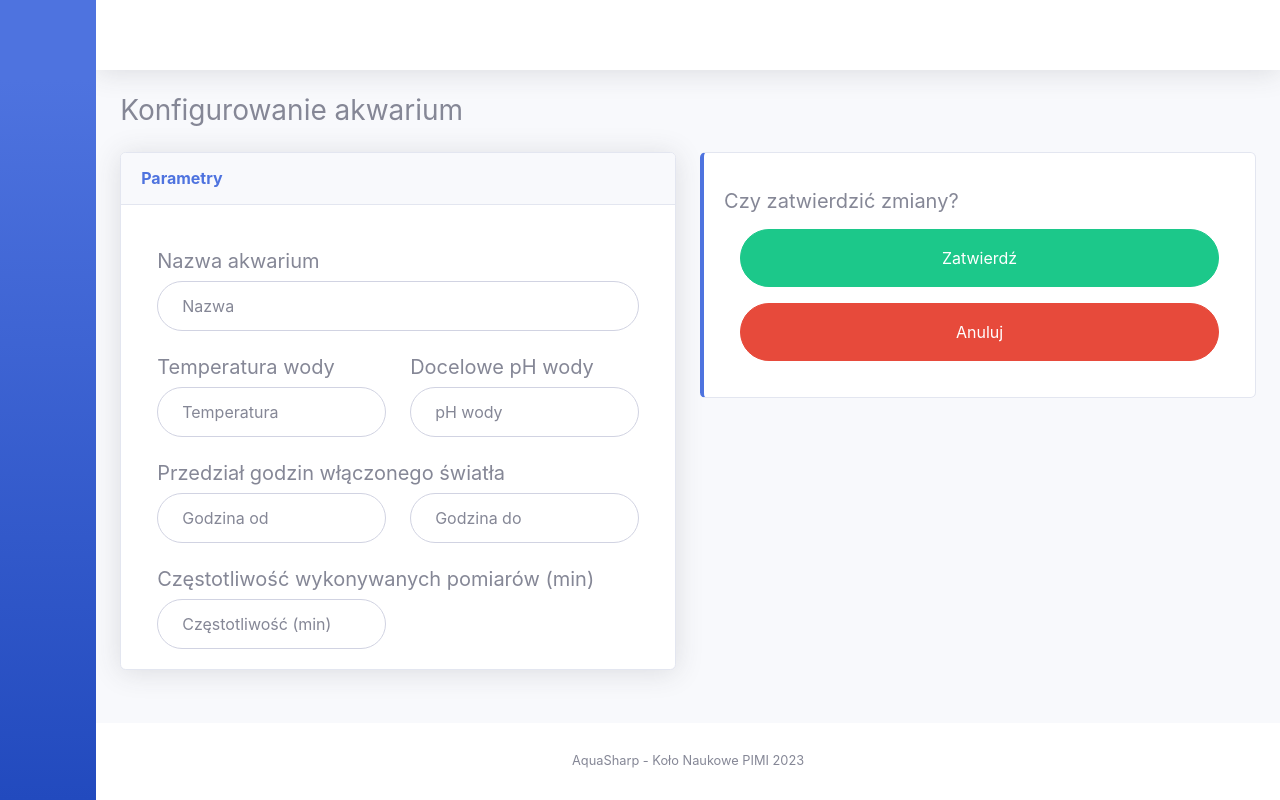
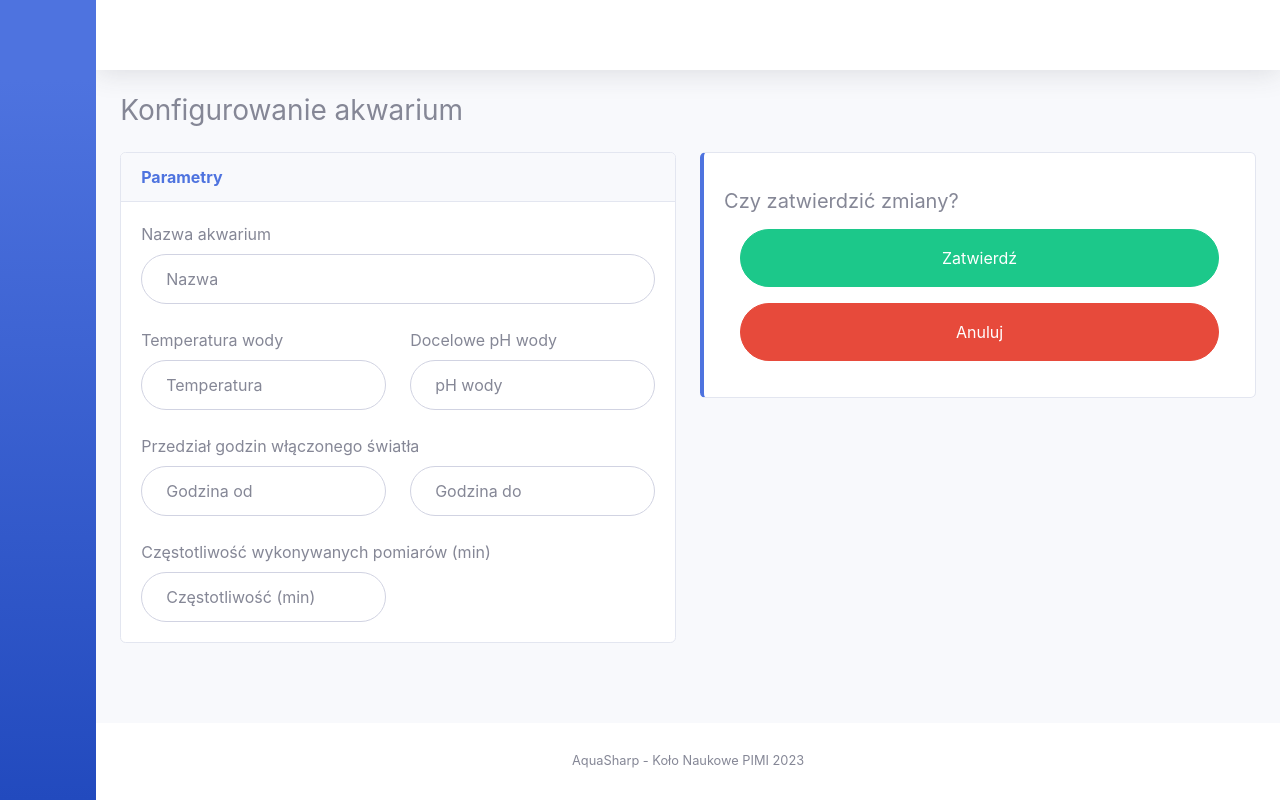
Before and after one commit to grupadotnet/Aqua-Sharp-Frontend, a React (Vite) app: page /aquarium/1/edit in a window 1280 px wide. Built offline with nearby package versions, Linux system fonts and the light colour scheme.

Commit message:
InputGroup refactor

```diff
--- /dev/null
+++ b/src/components/Tile/Tile.scss
@@ -0,0 +1,3 @@
+.gap-4 {
+  gap: 1.5rem;
+}
--- a/src/components/Tile/Tile.tsx
+++ b/src/components/Tile/Tile.tsx
@@ -1,18 +1,21 @@
 import React from 'react';
+import { Card } from 'react-bootstrap';
 
-interface TileProps {
-  title: string;
+import './Tile.scss';
+
+type Props = {
+  header: string;
   children: React.ReactNode;
-}
+};
 
-const Tile: React.FC<TileProps> = ({ title, children }) => {
+const Tile = ({ header, children }: Props) => {
   return (
-    <div className="card shadow mb-4">
-      <div className="card-header py-3 d-flex flex-row align-items-center justify-content-between">
-        <h6 className="m-0 font-weight-bold text-primary">{title}</h6>
-      </div>
-      <div className="card-body">{children}</div>
-    </div>
+    <Card>
+      <Card.Header className="font-weight-bold text-primary">
+        {header}
+      </Card.Header>
+      <Card.Body className="d-flex flex-column gap-4">{children}</Card.Body>
+    </Card>
   );
 };
 
--- a/src/components/index.ts
+++ b/src/components/index.ts
@@ -13,4 +13,5 @@ export { default as DataCard } from './card/DataCard';
 export { default as LightControlCard } from './card/LightControlCard';
 export { default as Tile } from './Tile/Tile';
 export { default as Title } from './title/Title';
-export { default as InputGroup } from './input/InputGroup';
+export { default as SingleInputGroup } from './inputGroup/SingleInputGroup';
+export { default as DoubleInputGroup } from './inputGroup/DoubleInputGroup';
--- a/src/components/input/InputGroup.tsx
+++ /dev/null
@@ -1,21 +0,0 @@
-import { ReactElement } from 'react';
-import { FormGroupProps } from 'react-bootstrap';
-import Form from 'react-bootstrap/Form';
-
-import Input from './Input';
-
-type Props = FormGroupProps & {
-  label: string;
-  children: ReactElement<typeof Input>;
-};
-
-const InputGroup = ({ label, children, ...props }: Props) => (
-  <Form.Group {...props}>
-    <Form.Label className="mt-4 mb-0">
-      <h5>{label}</h5>
-    </Form.Label>
-    {children}
-  </Form.Group>
-);
-
-export default InputGroup;
--- /dev/null
+++ b/src/components/inputGroup/DoubleInputGroup.tsx
@@ -0,0 +1,26 @@
+import React from 'react';
+import { Col } from 'react-bootstrap';
+
+import { Input } from '..';
+import InputGroup from './InputGroup';
+
+type Props = Omit<
+  React.ComponentProps<typeof InputGroup> & {
+    placeholderLeft?: string;
+    placeholderRight?: string;
+  },
+  'children'
+>;
+
+const SingleInputGroup = ({
+  placeholderLeft,
+  placeholderRight,
+  ...props
+}: Props) => (
+  <InputGroup {...props}>
+    <Col>{placeholderLeft && <Input placeholder={placeholderLeft} />}</Col>
+    <Col>{placeholderRight && <Input placeholder={placeholderRight} />}</Col>
+  </InputGroup>
+);
+
+export default SingleInputGroup;
--- /dev/null
+++ b/src/components/inputGroup/InputGroup.tsx
@@ -0,0 +1,24 @@
+import React from 'react';
+import { Col, FormGroupProps, Row } from 'react-bootstrap';
+import Form from 'react-bootstrap/Form';
+
+type Props = FormGroupProps & {
+  label: string;
+  children: React.ReactNode;
+};
+
+const InputGroup = ({ label, children, ...props }: Props) => {
+  console.log(label);
+  return (
+    <Col className="p-0">
+      <Form.Group {...props}>
+        <Form.Label className="m-0">
+          <p className="mb-2">{label}</p>
+        </Form.Label>
+        <Row className="">{children}</Row>
+      </Form.Group>
+    </Col>
+  );
+};
+
+export default InputGroup;
--- /dev/null
+++ b/src/components/inputGroup/SingleInputGroup.tsx
@@ -0,0 +1,22 @@
+import React from 'react';
+import { Col } from 'react-bootstrap';
+
+import { Input } from '..';
+import InputGroup from './InputGroup';
+
+type Props = Omit<
+  React.ComponentProps<typeof InputGroup> & {
+    placeholder: string;
+  },
+  'children'
+>;
+
+const SingleInputGroup = ({ placeholder, ...props }: Props) => (
+  <InputGroup {...props}>
+    <Col>
+      <Input placeholder={placeholder} />
+    </Col>
+  </InputGroup>
+);
+
+export default SingleInputGroup;
--- /dev/null
+++ b/src/pages/edit/Edit.scss
@@ -0,0 +1,3 @@
+.gap-4 {
+  gap: 1.5rem;
+}
--- a/src/pages/edit/index.tsx
+++ b/src/pages/edit/index.tsx
@@ -2,7 +2,16 @@ import { Col, Container, Row } from 'react-bootstrap';
 import Form from 'react-bootstrap/Form';
 import { useTranslation } from 'react-i18next';
 
-import { Button, Card, Input, InputGroup, Tile, Title } from '@/components';
+import {
+  Button,
+  Card,
+  DoubleInputGroup,
+  SingleInputGroup,
+  Tile,
+  Title,
+} from '@/components';
+
+import './Edit.scss';
 
 export const Edit: React.FC = () => {
   const { t } = useTranslation();
@@ -10,64 +19,39 @@ export const Edit: React.FC = () => {
     <Form>
       <Title title={t('aquarium_setup')} />
       <Row>
-        <Col md>
-          <Tile title={t('parameters')}>
-            <Container className="px-3">
-              <Row>
-                <Col>
-                  <InputGroup
-                    controlId="aquariumName"
-                    label={t('aquarium_name')}
-                  >
-                    <Input placeholder={t('name')} />
-                  </InputGroup>
-                </Col>
-              </Row>
-              <Row>
-                <Col>
-                  <InputGroup
-                    controlId="temperature"
-                    label={t('water_temperature')}
-                  >
-                    <Input placeholder={t('temperature')} />
-                  </InputGroup>
-                </Col>
-                <Col>
-                  <InputGroup controlId="targetPh" label={t('target_water_ph')}>
-                    <Input placeholder={t('water_ph')} />
-                  </InputGroup>
-                </Col>
-              </Row>
-              <Form.Label className="mt-4 mb-0">
-                <h5>{t('lights_on_time_interval')}</h5>
-              </Form.Label>
-              <Row>
-                <Col>
-                  <Form.Group controlId="lightStartTime">
-                    <Input placeholder={t('hour_from')} />
-                  </Form.Group>
-                </Col>
-                <Col>
-                  <Form.Group controlId="lightStopTime">
-                    <Input placeholder={t('hour_to')} />
-                  </Form.Group>
-                </Col>
-              </Row>
-              <Form.Group controlId="frequency">
-                <Form.Label className="mt-4 mb-0">
-                  <h5>{t('measurements_frequency')}</h5>
-                </Form.Label>
-                <Row>
-                  <Col sm>
-                    <Input placeholder={t('frequency')} />
-                  </Col>
-                  <Col sm></Col>
-                </Row>
-              </Form.Group>
-            </Container>
+        <Col>
+          <Tile header={t('parameters')}>
+            <SingleInputGroup
+              controlId="aquariumName"
+              label={t('aquarium_name')}
+              placeholder={t('name')}
+            />
+            <Col className="d-flex gap-4 p-0">
+              <SingleInputGroup
+                controlId="temperature"
+                label={t('water_temperature')}
+                placeholder={t('temperature')}
+              />
+              <SingleInputGroup
+                placeholder={t('water_ph')}
+                controlId="targetPh"
+                label={t('target_water_ph')}
+              />
+            </Col>
+            <DoubleInputGroup
+              label={t('lights_on_time_interval')}
+              controlId="lightTime"
+              placeholderLeft={t('hour_from')}
+              placeholderRight={t('hour_to')}
+            />
+            <DoubleInputGroup
+              controlId="frequency"
+              label={t('measurements_frequency')}
+              placeholderLeft={t('frequency')}
+            />
           </Tile>
         </Col>
-        <Col md className="mb-4">
+        <Col>
           <Card theme="primary">
             <>
               <h5 className="pt-3">{t('changes_prompt')}</h5>
--- /dev/null
+++ b/src/pages/newAquarium/NewAquarium.scss
@@ -0,0 +1,3 @@
+.gap-4 {
+  gap: 1.5rem;
+}
```
Also changed, not shown: src/pages/newAquarium/index.tsx (+54 -74 lines).
